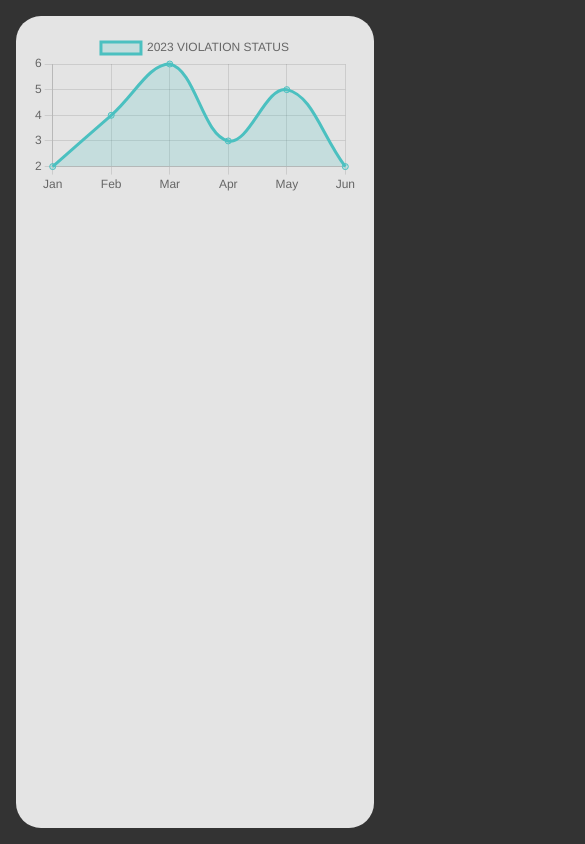
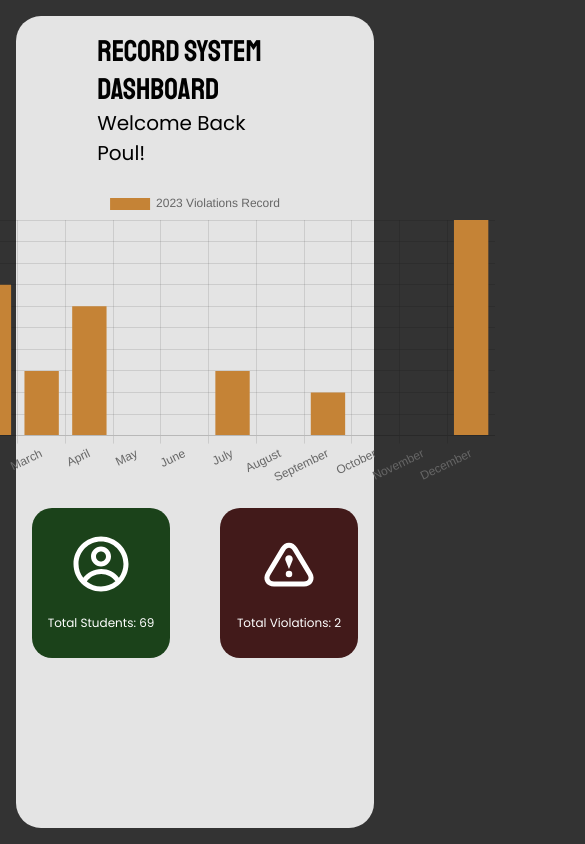
Before and after one commit to hubymeme22/Student-Violation-System, a React (Vite) app: page /students in a window 390 px wide. Shown: the top 844 px of the page, 585 px wide, since content can reach past the window. Built offline with nearby package versions, Linux system fonts and the light colour scheme.

Commit message:
added chartJS package and implemented it in the dashboard. Minimal bug, the canvas isnt yet responsive

```diff
--- a/src/layouts/Container.styled.jsx
+++ b/src/components/Container.styled.jsx
@@ -1,4 +1,4 @@
-import styled from 'styled-components';
+import styled from "styled-components";
 
 export const Container = styled.div`
   padding: 1em;
@@ -13,3 +13,14 @@ export const ContentContainer = styled.div`
   border-radius: 25px;
   padding: 1em;
 `;
+
+export const DashboardContainer = styled.div`
+  height: 100%;
+  width: 100%;
+  display: flex;
+  flex-direction: column;
+  justify-content: center;
+  align-items: center;
+
+  gap: 20px;
+`;
--- /dev/null
+++ b/src/components/chart/BarChart.jsx
@@ -0,0 +1,21 @@
+import React from "react";
+import Chart from "chart.js/auto";
+
+import { Bar } from "react-chartjs-2";
+import { ViolationData } from "../../datas//ViolationDatas";
+function BarChart() {
+  const [chart, setChart] = React.useState({
+    labels: ViolationData.map((monthData) => monthData.month),
+    datasets: [
+      {
+        label: "2023 Violations Record",
+        data: ViolationData.map((violationData) => violationData.violations),
+        options: { maintainAspectRatio: false },
+        backgroundColor: "#C58336",
+      },
+    ],
+  });
+  return <Bar data={chart} />;
+}
+
+export default BarChart;
--- /dev/null
+++ b/src/components/chart/ViolationChart.jsx
@@ -0,0 +1,45 @@
+import React from "react";
+import BarChart from "./BarChart";
+import { DashboardContainer } from "../Container.styled";
+import {
+  DashTitle,
+  Log,
+  Students,
+  StyledBar,
+  Username,
+  Violations,
+} from "./chart.style";
+import { CgProfile } from "react-icons/cg";
+import { TiWarningOutline } from "react-icons/ti";
+
+function ViolationChart() {
+  const styles = {
+    display: "flex",
+    width: "60%",
+    flexDirection: "column",
+    alignItems: "flexStart",
+  };
+  return (
+    <DashboardContainer>
+      <div style={styles}>
+        <DashTitle>RECORD SYSTEM DASHBOARD</DashTitle>
+        <Username>Welcome Back Poul!</Username>
+      </div>
+      <StyledBar>
+        <BarChart />
+      </StyledBar>
+      <Log>
+        <Students>
+          <CgProfile />
+          Total Students: 69
+        </Students>
+        <Violations>
+          <TiWarningOutline />
+          Total Violations: 2
+        </Violations>
+      </Log>
+    </DashboardContainer>
+  );
+}
+
+export default ViolationChart;
--- /dev/null
+++ b/src/components/chart/chart.style.jsx
@@ -0,0 +1,71 @@
+import styled from "styled-components";
+
+// export const BarChart = styled.div`
+//   display: flex;
+//   justify-content: center;
+
+// `;
+
+export const DashTitle = styled.p`
+  font-family: "Staatliches", "Poppins", sans-serif;
+  font-size: 30px; ;
+`;
+
+export const Username = styled.p`
+  font-family: "Poppins", sans-serif;
+  font-size: 20px;
+`;
+
+export const Students = styled.div`
+  background-color: ${({ theme }) => theme.darkGreen};
+  height: 150px;
+  width: 200px;
+  border-radius: 20px;
+  color: white;
+  padding: 5px;
+  display: flex;
+  flex-direction: column;
+  align-items: center;
+  gap: 20px;
+  justify-content: center;
+  font-family: "Poppins", sans-serif;
+  font-size: 12px;
+  svg {
+    font-size: 60px;
+  }
+`;
+
+export const Violations = styled.div`
+  background-color: ${({ theme }) => theme.darkRed};
+  height: 150px;
+  width: 200px;
+  border-radius: 20px;
+  color: white;
+  padding: 5px;
+  display: flex;
+  flex-direction: column;
+  align-items: center;
+  justify-content: center;
+  gap: 20px;
+  font-family: "Poppins", sans-serif;
+  font-size: 12px;
+  svg {
+    font-size: 60px;
+  }
+`;
+
+export const Log = styled.div`
+  display: flex;
+  gap: 50px;
+  width: 100%;
+  height: 100%;
+  justify-content: center;
+  color: white;
+`;
+export const StyledBar = styled.div`
+  display: flex;
+  justify-content: center;
+  align-items: center;
+  width: 900px;
+  height: 300px;
+`;
--- a/src/layouts/Sidebar/index.jsx
+++ b/src/components/sidebar/index.jsx
@@ -1,5 +1,5 @@
-import React from 'react';
-import DesktopSideBar from './desktop/';
+import React from "react";
+import DesktopSideBar from "./desktop";
 
 function Sidebar() {
   return (
--- /dev/null
+++ b/src/datas/ViolationDatas.js
@@ -0,0 +1,72 @@
+export const ViolationData = [
+  {
+    id: 1,
+    month: "January",
+    violations: 4,
+  },
+  {
+    id: 2,
+    month: "February",
+    violations: 7,
+  },
+
+  {
+    id: 3,
+    month: "March",
+    violations: 3,
+  },
+
+  {
+    id: 4,
+    month: "April",
+    violations: 6,
+  },
+
+  {
+    id: 5,
+    month: "May",
+    violations: 0,
+  },
+
+  {
+    id: 6,
+    month: "June",
+    violations: 0,
+  },
+
+  {
+    id: 7,
+    month: "July",
+    violations: 3,
+  },
+
+  {
+    id: 8,
+    month: "August",
+    violations: 0,
+  },
+
+  {
+    id: 9,
+    month: "September",
+    violations: 2,
+  },
+
+  {
+    id: 10,
+    month: "October",
+    violations: 0,
+  },
+
+  {
+    id: 11,
+    month: "November",
+    violations: 0,
+  },
+
+  {
+    id: 12,
+    month: "December",
+    violations: 10,
+  },
+];
--- a/src/layouts/components/ViolationChart.jsx
+++ /dev/null
@@ -1,28 +0,0 @@
-import React from "react";
-import Chart from "chart.js/auto";
-
-import { Line } from "react-chartjs-2";
-
-const data = {
-  labels: ["Jan", "Feb", "Mar", "Apr", "May", "Jun"],
-  datasets: [
-    {
-      label: "2023 VIOLATION STATUS",
-      data: [2, 4, 6, 3, 5, 2],
-      fill: true,
-      backgroundColor: "rgba(75,192,192,0.2)",
-      borderColor: "rgba(75,192,192,1)",
-      tension: 0.4,
-    },
-  ],
-};
-
-function ViolationChart() {
-  return (
-    <div>
-      <Line data={data} />
-    </div>
-  );
-}
-
-export default ViolationChart;
--- a/src/pages/Dashboard/Dashboard.jsx
+++ b/src/pages/Dashboard/Dashboard.jsx
@@ -1,8 +1,8 @@
 import React from "react";
-import Sidebar from "../../layouts/Sidebar/desktop";
-import { Container, ContentContainer } from "../../layouts/Container.styled";
+import Sidebar from "../../components/sidebar/desktop";
+import { Container, ContentContainer } from "../../components/Container.styled";
 import { Chart } from "react-chartjs-2";
-import ViolationChart from "../../layouts/components/ViolationChart";
+import ViolationChart from "../../components/chart/ViolationChart";
 
 function Dashboard() {
   return (
--- a/src/theme/theme.js
+++ b/src/theme/theme.js
@@ -1,9 +1,10 @@
 export const theme = {
-  red: '#651B1B',
-  lightRed: '#C52D2D',
-  darkRed: '#421A1A',
-  gray: '#D9D9D9',
-  darkGray: '#333333',
-  green: '#409F3E',
-  orange: '#C58336',
+  red: "#651B1B",
+  lightRed: "#C52D2D",
+  darkRed: "#421A1A",
+  gray: "#D9D9D9",
+  darkGray: "#333333",
+  green: "#409F3E",
+  orange: "#C58336",
+  darkGreen: "#1B421A",
 };
```
Also changed, not shown: src/components/sidebar/desktop/DesktopSidebar.jsx (renamed from src/layouts/Sidebar/desktop/DesktopSidebar.jsx), src/components/sidebar/desktop/index.jsx (renamed from src/layouts/Sidebar/desktop/index.jsx), src/components/sidebar/desktop/styled.jsx (renamed from src/layouts/Sidebar/desktop/styled.jsx).
